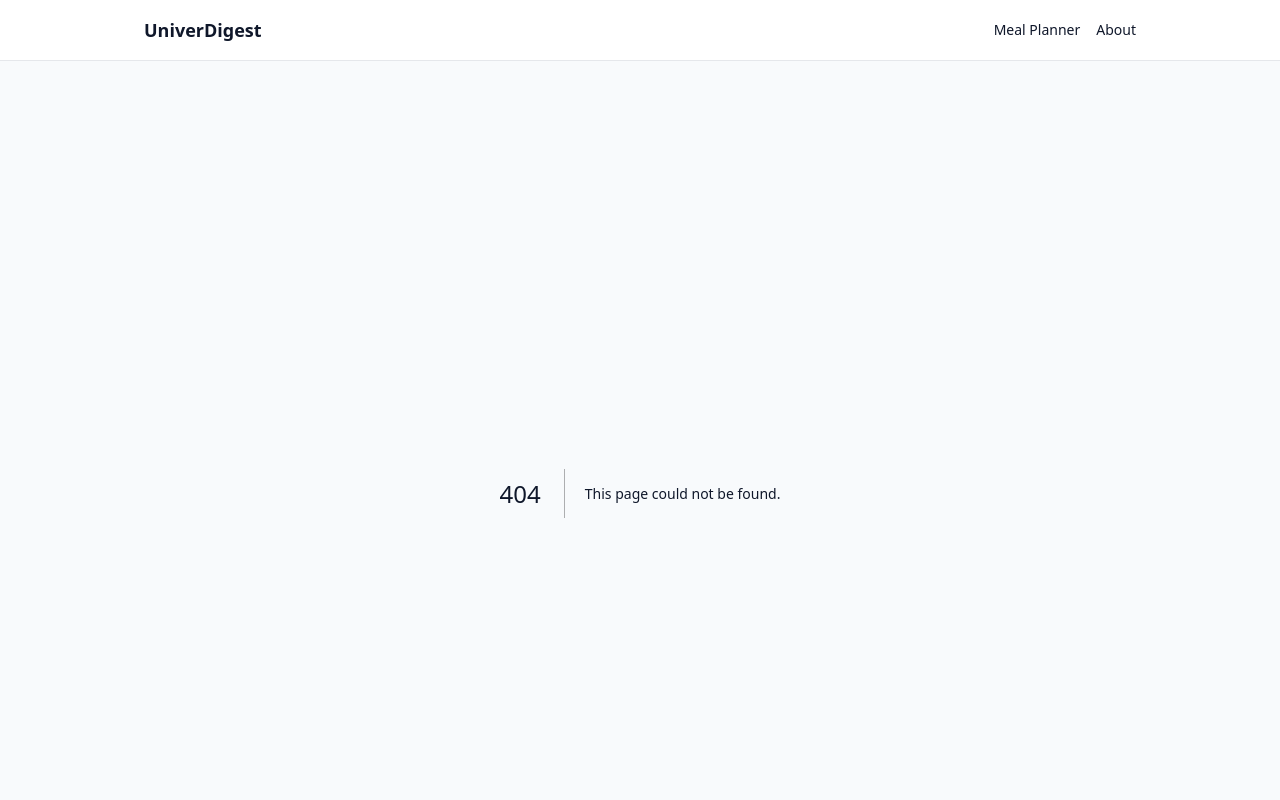
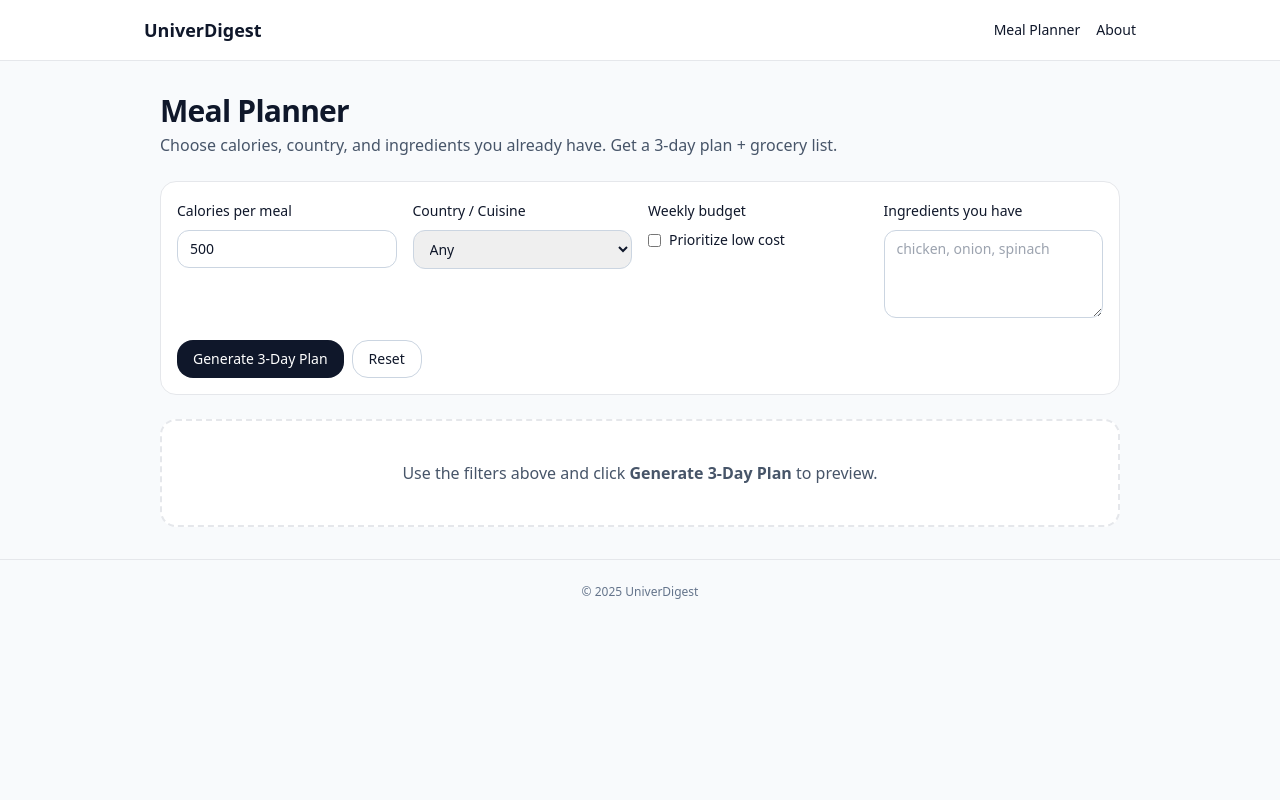
Before and after one commit to multibillionaire202505-arch/univerdigest, a Next.js app: page /meal-planner in a window 1280 px wide. Before the commit this address had no page. Shown: the top 800 px of the page. Built offline with nearby package versions, Linux system fonts and the light colour scheme.

Commit message:
Create page.tsx

```diff
--- /dev/null
+++ b/app/meal-planner/page.tsx
@@ -0,0 +1,185 @@
+"use client";
+
+import { useState } from "react";
+
+type Recipe = {
+  id: string;
+  title: string;
+  country: string;
+  calories: number;
+  protein: number;
+  carbs: number;
+  costPerServe: number;
+  ingredients: string[];
+  steps: string[];
+};
+
+const RECIPES: Recipe[] = [
+  { id: "nig-chicken-stew", title: "Nigerian Tomato Chicken Stew", country: "Nigeria", calories: 520, protein: 45, carbs: 18, costPerServe: 2.3, ingredients: ["chicken thighs","tomato","onion","garlic","oil","bouillon"], steps:["Sear chicken, remove.","Sauté onion/garlic, add tomato & simmer.","Return chicken to finish."] },
+  { id: "mx-tuna-lettuce-wraps", title: "Tuna Lettuce Wraps (Chipotle Lime)", country: "Mexico", calories: 340, protein: 36, carbs: 9, costPerServe: 1.6, ingredients:["canned tuna","lettuce","mayo","chipotle","lime","onion"], steps:["Mix tuna + mayo + chipotle + lime.","Spoon into lettuce leaves."] },
+  { id: "it-turkey-zucchini", title: "Italian Turkey & Zucchini Skillet", country: "Italy", calories: 410, protein: 38, carbs: 12, costPerServe: 2.1, ingredients:["ground turkey","zucchini","bell pepper","garlic","tomato paste"], steps:["Brown turkey.","Add veg + paste; simmer 6–8 min."] },
+  { id: "us-salmon-greenbeans", title: "Sheet-Pan Salmon & Green Beans", country: "USA", calories: 460, protein: 42, carbs: 10, costPerServe: 3.4, ingredients:["salmon","green beans","olive oil","lemon","salt","pepper"], steps:["Roast 400°F 12–14 min with oil, salt, pepper.","Finish with lemon."] },
+  { id: "in-chana-salad", title: "Chana Masala Protein Salad (No Rice)", country: "India", calories: 380, protein: 21, carbs: 30, costPerServe: 1.2, ingredients:["chickpeas","tomato","onion","garam masala","cilantro","yogurt"], steps:["Toss warmed chickpeas with spices & veg.","Dollop yogurt."] },
+];
+
+const COUNTRIES = ["Any","USA","Mexico","Italy","Nigeria","India","Japan","Thailand","Greece","Brazil"];
+
+function generatePlan(calories: number, country: string, budget: boolean, haveRaw: string) {
+  let list = RECIPES.filter(r => country === "Any" || r.country === country);
+
+  // Prefer high protein, low carbs as defaults
+  list = [...list].sort((a,b)=> b.protein - a.protein);
+  list = [...list].sort((a,b)=> a.carbs - b.carbs);
+
+  const have = haveRaw.split(",").map(s=>s.trim().toLowerCase()).filter(Boolean);
+  if (have.length) {
+    list = list
+      .map(r => ({
+        r,
+        score: r.ingredients.reduce((acc, ing) => acc + (have.some(h => ing.toLowerCase().includes(h)) ? 1 : 0), 0)
+      }))
+      .sort((a,b)=> b.score - a.score)
+      .map(x=>x.r);
+  }
+
+  if (budget) list = [...list].sort((a,b)=> a.costPerServe - b.costPerServe);
+
+  // Pick recipes closest to target calories
+  const byCal = [...list].sort((a,b)=> Math.abs(a.calories - calories) - Math.abs(b.calories - calories));
+  const chosen = byCal.slice(0,3);
+
+  const plan = [0,1,2].map(i => ({
+    day: i+1,
+    meals: [
+      { type: "Breakfast", recipe: chosen[i % chosen.length] },
+      { type: "Lunch", recipe: chosen[(i+1) % chosen.length] },
+      { type: "Dinner", recipe: chosen[(i+2) % chosen.length] },
+    ]
+  }));
+
+  // Grocery list
+  const groceryMap = new Map<string, number>();
+  plan.forEach(d => d.meals.forEach(m => m.recipe.ingredients.forEach(ing => {
+    const k = ing.toLowerCase();
+    groceryMap.set(k, (groceryMap.get(k) || 0) + 1);
+  })));
+  const grocery = Array.from(groceryMap.entries()).map(([item,count]) => ({ item, count }));
+
+  const estCostTotal = plan.reduce((sum,d) =>
+    sum + d.meals.reduce((s,m)=> s + m.recipe.costPerServe, 0), 0);
+
+  return { plan, grocery, estCostTotal };
+}
+
+export default function MealPlannerPage() {
+  const [calories, setCalories] = useState("500");
+  const [country, setCountry] = useState("Any");
+  const [budget, setBudget] = useState(false);
+  const [have, setHave] = useState("");
+  const [result, setResult] = useState<ReturnType<typeof generatePlan> | null>(null);
+
+  return (
+    <div className="space-y-6">
+      <header className="space-y-1">
+        <h1 className="text-2xl md:text-3xl font-semibold tracking-tight">Meal Planner</h1>
+        <p className="text-slate-600">Choose calories, country, and ingredients you already have. Get a 3-day plan + grocery list.</p>
+      </header>
+
+      <div className="rounded-2xl border bg-white p-4 space-y-4">
+        <div className="grid gap-4 md:grid-cols-4">
+          <div className="space-y-2">
+            <label className="text-sm font-medium">Calories per meal</label>
+            <input
+              className="w-full rounded-xl border border-slate-300 px-3 py-2 text-sm outline-none focus:ring-2 focus:ring-slate-400"
+              inputMode="numeric"
+              value={calories}
+              onChange={(e)=> setCalories(e.target.value)}
+              placeholder="e.g., 500"
+            />
+          </div>
+
+          <div className="space-y-2">
+            <label className="text-sm font-medium">Country / Cuisine</label>
+            <select
+              className="w-full rounded-xl border border-slate-300 px-3 py-2 text-sm outline-none focus:ring-2 focus:ring-slate-400"
+              value={country}
+              onChange={(e)=> setCountry(e.target.value)}
+            >
+              {COUNTRIES.map(c => <option key={c} value={c}>{c}</option>)}
+            </select>
+          </div>
+
+          <div className="space-y-2">
+            <label className="text-sm font-medium">Weekly budget</label>
+            <label className="flex items-center gap-2 text-sm">
+              <input type="checkbox" checked={budget} onChange={(e)=> setBudget(e.target.checked)} />
+              Prioritize low cost
+            </label>
+          </div>
+
+          <div className="space-y-2 md:col-span-1 md:row-span-2">
+            <label className="text-sm font-medium">Ingredients you have</label>
+            <textarea
+              className="w-full rounded-xl border border-slate-300 px-3 py-2 text-sm outline-none focus:ring-2 focus:ring-slate-400 min-h-[88px]"
+              value={have}
+              onChange={(e)=> setHave(e.target.value)}
+              placeholder="chicken, onion, spinach"
+            />
+          </div>
+        </div>
+
+        <div className="flex gap-2">
+          <button
+            onClick={()=> setResult(generatePlan(Number(calories)||500, country, budget, have))}
+            className="rounded-2xl px-4 py-2 bg-slate-900 text-white text-sm"
+          >
+            Generate 3-Day Plan
+          </button>
+          <button
+            onClick={()=> setResult(null)}
+            className="rounded-2xl px-4 py-2 bg-white text-slate-900 border border-slate-300 text-sm"
+          >
+            Reset
+          </button>
+        </div>
+      </div>
+
+      {result ? (
+        <div className="grid gap-6 md:grid-cols-2">
+          <div className="rounded-2xl border bg-white p-4">
+            <div className="text-lg font-semibold mb-2">3-Day Meal Plan</div>
+            {result.plan.map(day => (
+              <div key={day.day} className="mb-4">
+                <div className="font-semibold mb-2">Day {day.day}</div>
+                <ul className="space-y-2">
+                  {day.meals.map((m, idx) => (
+                    <li key={idx}>
+                      <span className="font-medium">{m.type}: </span>
+                      {m.recipe.title} ({m.recipe.calories} kcal)
+                    </li>
+                  ))}
+                </ul>
+              </div>
+            ))}
+          </div>
+
+          <div className="rounded-2xl border bg-white p-4">
+            <div className="text-lg font-semibold mb-2">Smart Grocery List</div>
+            <ul className="list-disc list-inside">
+              {result.grocery.map((g,i)=> (
+                <li key={i}>{g.item} ×{g.count}</li>
+              ))}
+            </ul>
+            <div className="mt-4 text-sm">
+              Estimated total (3 days): <strong>${result.estCostTotal.toFixed(2)}</strong>
+            </div>
+          </div>
+        </div>
+      ) : (
+        <div className="rounded-2xl border-2 border-dashed bg-white p-10 text-center text-slate-600">
+          Use the filters above and click <span className="font-semibold">Generate 3-Day Plan</span> to preview.
+        </div>
+      )}
+    </div>
+  );
+}
```
